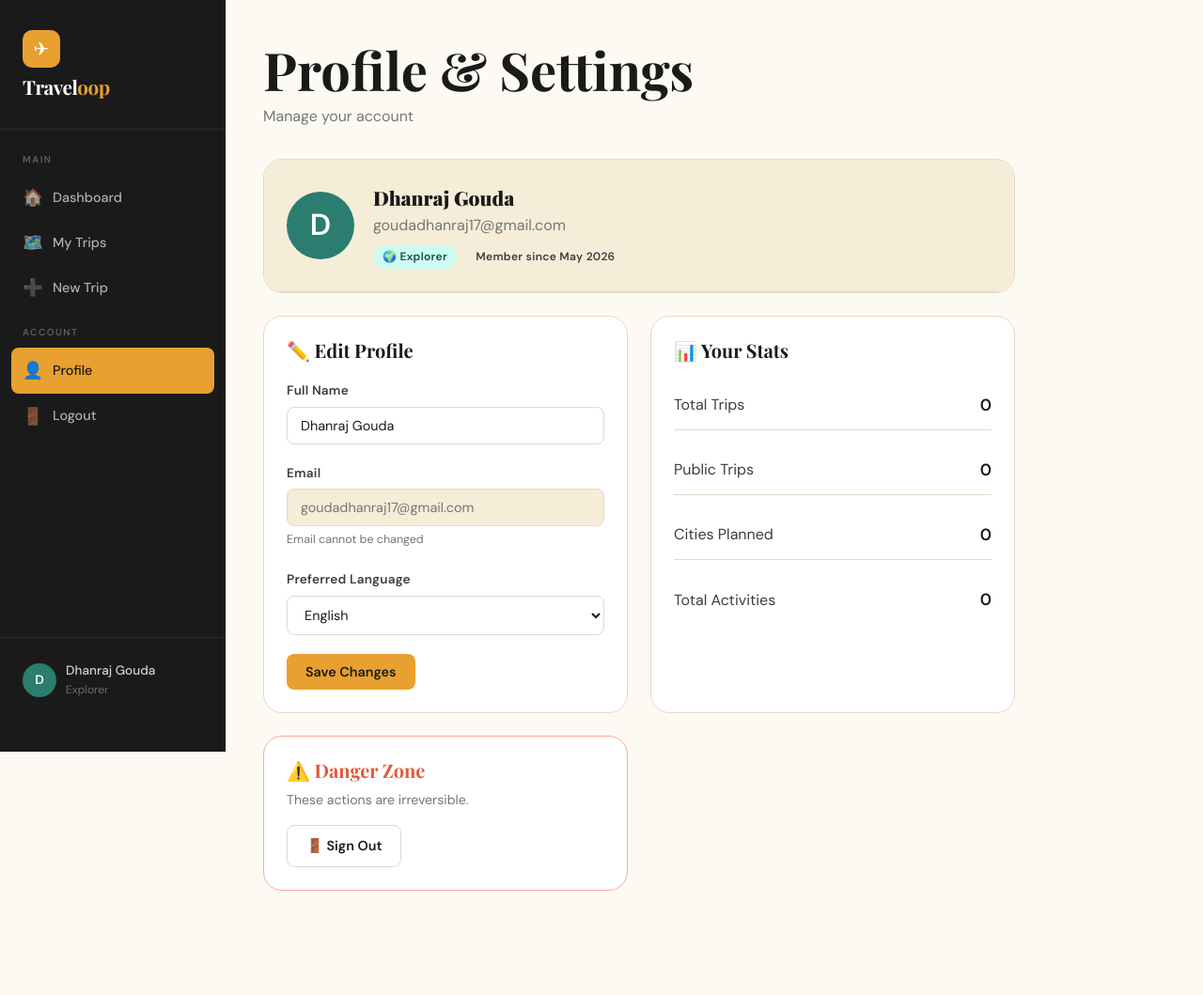
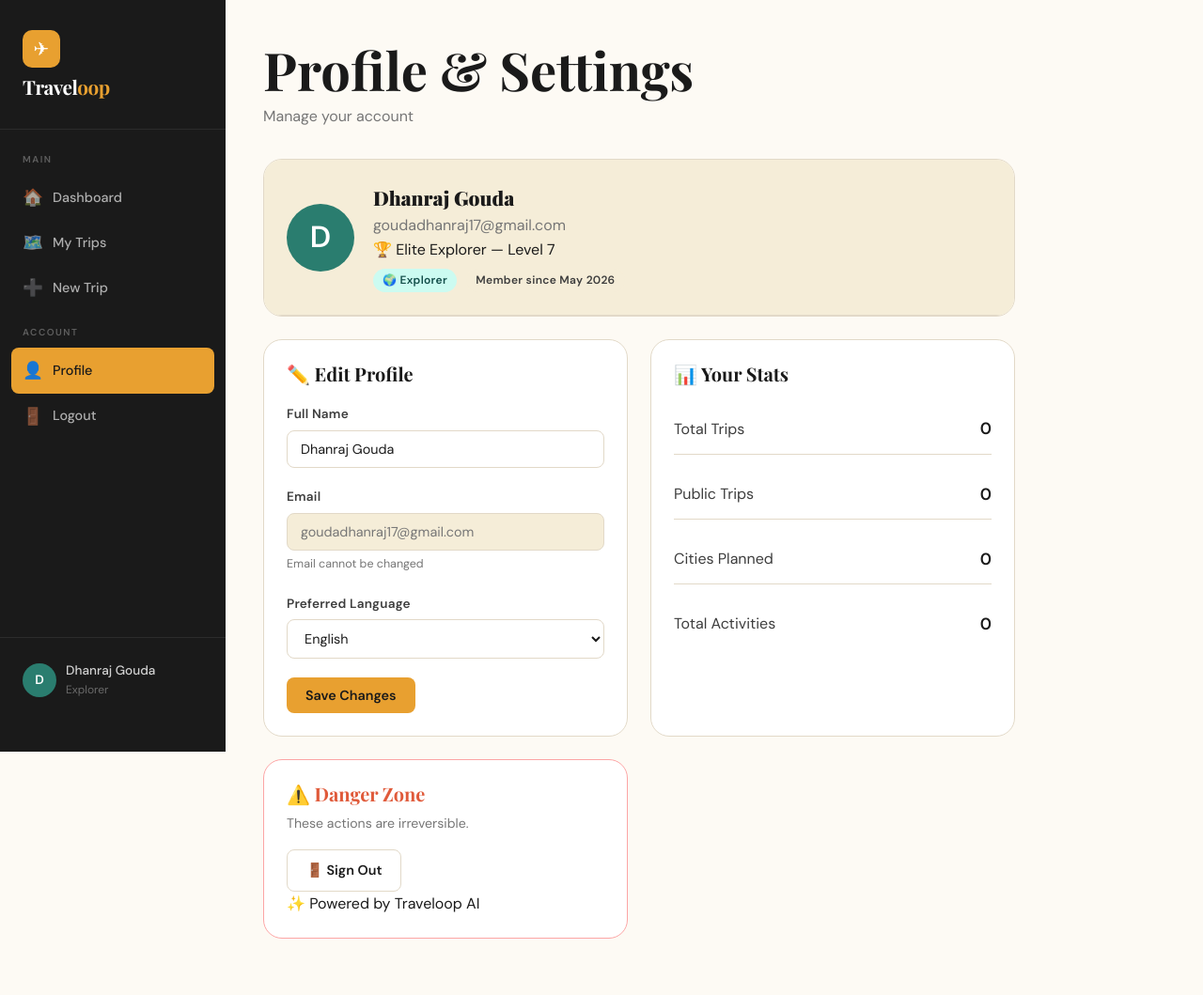
Before and after one commit to dhanraj10-hub/Traveloop---Odoo, a Flask app: page /profile in a window 1280 px wide. Shown: the whole page at 94% size. Before the commit the page ends 948 px from the top, so only its background shows below. Run offline with Flask 3, Linux system fonts and the light colour scheme; a user stored in the database is signed in; data comes from the database, SQL or seed files in the repository; data that the repository does not hold is empty; some web fonts are replaced.

Commit message:
Update profile.html

```diff
--- a/templates/profile.html
+++ b/templates/profile.html
@@ -23,6 +23,9 @@
         <div>
           <div style="font-size:1.3rem;font-weight:800;font-family:'Playfair Display',serif;">{{ user.name }}</div>
           <div style="color:var(--ink-lt);">{{ user.email }}</div>
+          <div class="travel-rank">
+          🏆 Elite Explorer — Level 7
+          </div>
           <div style="margin-top:6px;">
             <span class="badge badge-teal">🌍 Explorer</span>
             <span class="badge badge-sand" style="margin-left:6px;">Member since {{ user.created_at.strftime('%b %Y') if user.created_at else '2024' }}</span>
@@ -104,6 +107,9 @@
         <a href="{{ url_for('logout') }}" class="btn btn-outline" style="border-color:var(--border);">
           🚪 Sign Out
         </a>
+        <div class="ai-powered">
+        ✨ Powered by Traveloop AI
+        </div>
       </div>
     </div>
   </div>
```
